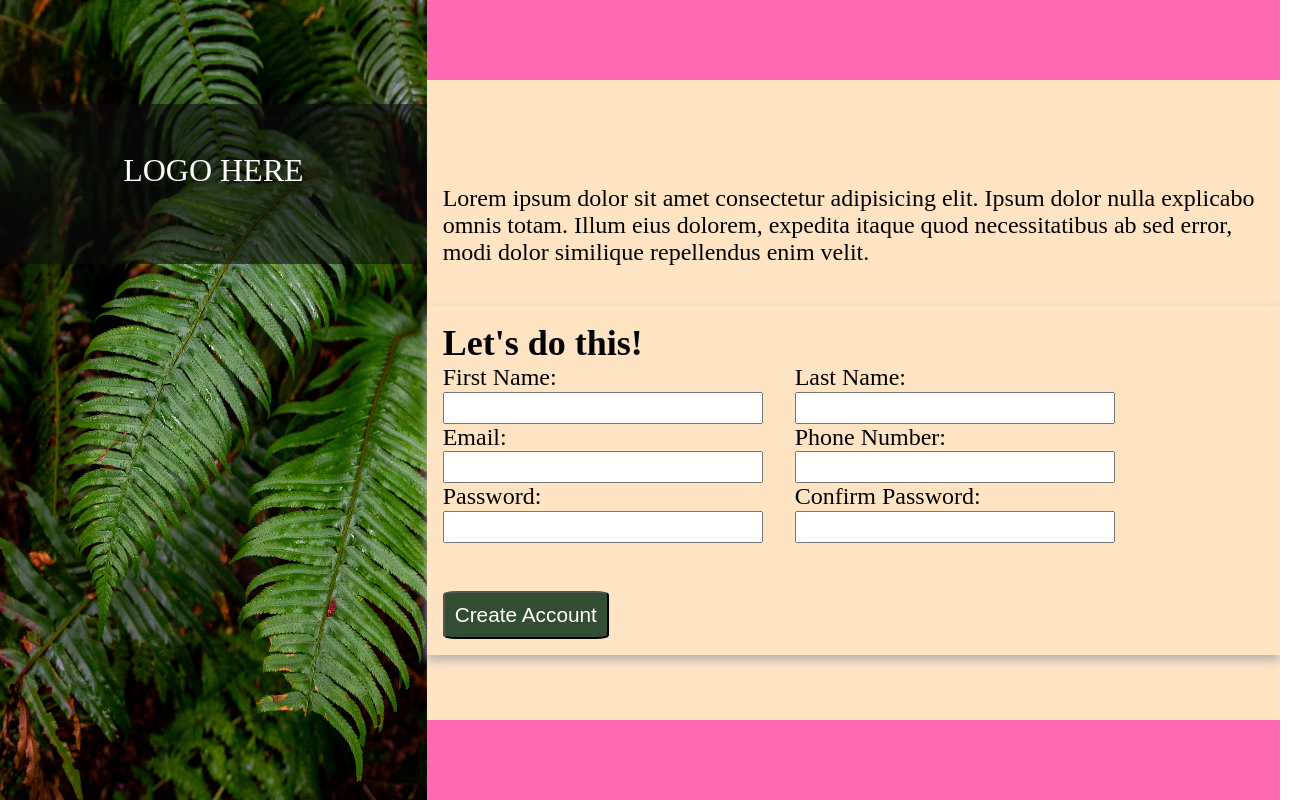
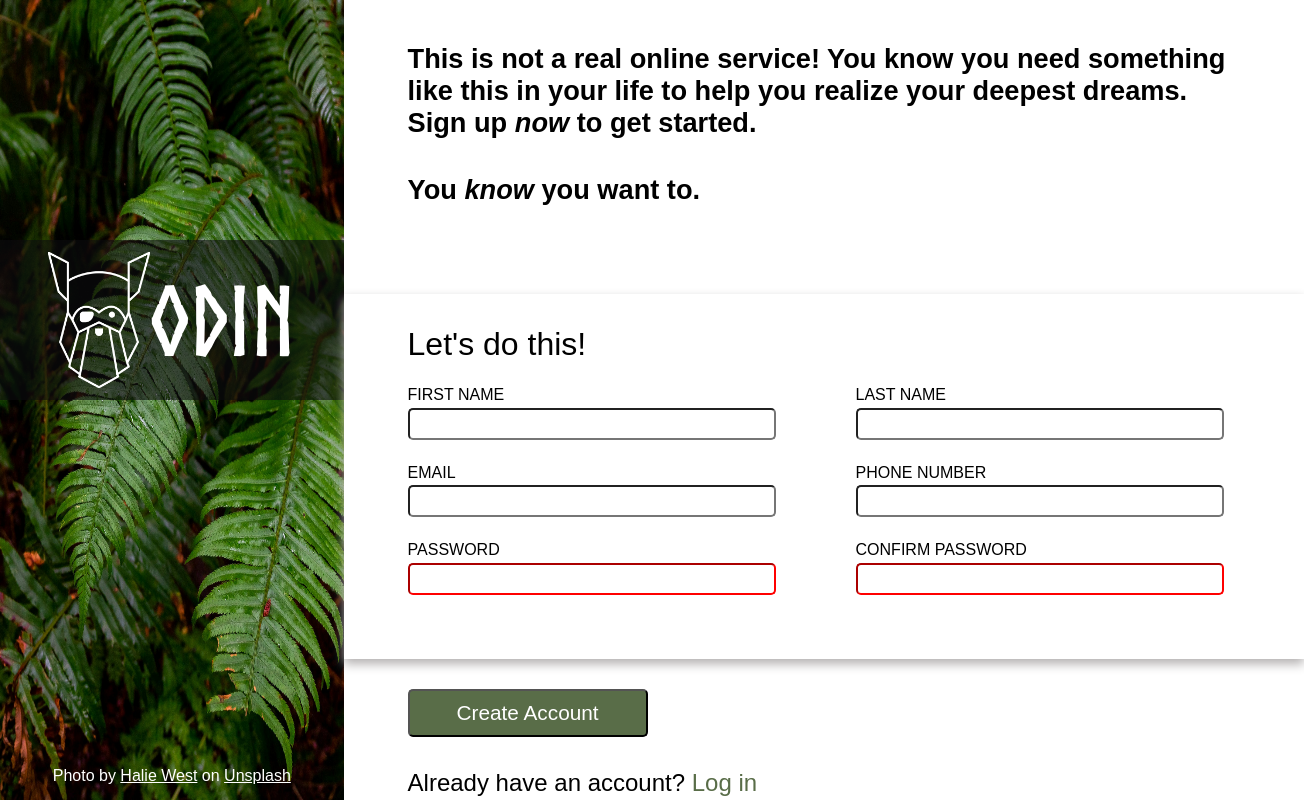
Before and after one commit to gonzalezgabriel3/sign-up-form, a plain HTML site: page index.html in a window 1280 px wide. Shown: the whole page, 1304 px wide, since content can reach past the window. Drawn offline with Linux system fonts and the light colour scheme.

Commit message:
Add finished html and css code

```diff
--- a/index.html
+++ b/index.html
@@ -3,64 +3,71 @@
 <head>
     <meta charset="UTF-8">
     <meta name="viewport" content="width=device-width, initial-scale=1.0">
-    <title>Document</title>
+    <title>Sign Up</title>
     <link rel="stylesheet" href="style.css">
+
 </head>
 <body>
     <div class="container">
         <div class="logo">
-            <div class="logo-here">LOGO HERE</div>
+            <div class="logo-here">
+                <img src="img/image.png">
+                <p>ODIN</p>
+            </div>
+            <p class="img-credit">Photo by <a href="https://unsplash.com/@haliewestphoto?utm_content=creditCopyText&utm_medium=referral&utm_source=unsplash">Halie West</a> on <a href="https://unsplash.com/photos/green-leaf-plant-in-close-up-photography-25xggax4bSA?utm_content=creditCopyText&utm_medium=referral&utm_source=unsplash">Unsplash</a>
+      </p>
         </div>
         <div class="content">
             <div class="form-container">
-                <p class="form-text">Lorem ipsum dolor sit amet consectetur adipisicing elit. Ipsum dolor nulla explicabo omnis totam. Illum eius dolorem, expedita itaque quod necessitatibus ab sed error, modi dolor similique repellendus enim velit.</p>
+                <div class="form-text">
+                    <p>This is not a real online service! You know you need something like this in your life to help you realize your deepest dreams. Sign up <span class="italic">now</span> to get started.</p>
+                    <p>You <span class="italic">know</span> you want to.</p>
+                </div>
 
                 <form id="form" action="" method="get">
-                    <h2>Let's do this!</h2>
+                    <p>Let's do this!</p>
                     <div class="form-wrapper">
 
                         <div class="form-column">
                             <div class="form-item">
-                                <p><label for="firstName">First Name:</label></p>
+                                <p><label for="firstName">FIRST NAME</label></p>
                                 <input type="text" name="firstName" id="firstName">
                             </div>
 
                             <div class="form-item">
-                                <p><label for="email">Email:</label></p>
+                                <p><label for="email">EMAIL</label></p>
                                 <input type="email" name="email" id="email">
                             </div>
 
                             <div class="form-item">
-                                <p><label for="password">Password:</label></p>
-                                <input type="password" name="password" id="password">
+                                <p><label for="password">PASSWORD</label></p>
+                                <input required type="password" name="password" id="password">
                             </div>
 
                         </div>
 
                         <div class="form-column">
                             <div class="form-item">
-                                <p><label for="lastName">Last Name:</label></p>
+                                <p><label for="lastName">LAST NAME</label></p>
                                 <input type="text" name="lastName" id="lastName">
                             </div>
 
                             <div class="form-item">
-                                <p><label for="phone">Phone Number:</label></p>
-                                <input type="tel" name="phone" id="phone">
+                                <p><label for="phone">PHONE NUMBER</label></p>
+                                <input type="number" name="phone" id="phone">
                             </div>
 
                             <div class="form-item">
-                                <p><label for="confirmPassword">Confirm Password:</label></p>
-                                <input type="password" name="confirmPassword" id="confirmPassword">
+                                <p><label for="confirmPassword">CONFIRM PASSWORD</label></p>
+                                <input required type="password" name="confirmPassword" id="confirmPassword">
                             </div>
                         </div>
                     </div>
 
-
-
-
-                    <button type="submit" form="form">Create Account</button>
                 </form>
 
+                <button type="submit" form="form">Create Account</button>
+                <p>Already have an account? <a href="#">Log in</a></p>
             </div>
         </div>
     </div>
--- a/style.css
+++ b/style.css
@@ -1,8 +1,20 @@
+@font-face {
+    font-family: 'Norse';
+    src: url('fonts/Norse-Bold.woff2') format('woff2'),
+        url('fonts/Norse-Bold.woff') format('woff');
+    font-weight: bold;
+    font-style: normal;
+    font-display: swap;
+
+}
+
+
 * {
+
     box-sizing: border-box;
     padding: 0;
     margin: 0;
-    /* border: 5px solid black; */
+    font-family: Arial, Helvetica, sans-serif;
 }
 div.container {
     width: 100vw;
@@ -12,7 +24,8 @@ div.container {
 
 .logo {
     flex:1;
-    background-color: blue;
+    flex-direction:column;
+    background-color: #596D48;
     display: flex;
     align-items: center;
     background-image: url("img/halie-west-25xggax4bSA-unsplash.jpg");
@@ -20,9 +33,11 @@ div.container {
     background-size: 100% 100%;
     background-position: center;
     background-repeat: no-repeat;
+
 }
 
 .logo-here {
+    display: flex;
     color: white;
     font-size: 2rem;
     padding: 1.5em;
@@ -30,14 +45,24 @@ div.container {
     height: 10rem;
     width: 100%;
     background-color: rgba(12,13,14, .6);
-    margin-bottom: 27rem;
-    /* background-image: url("img/7.jpg");     */
+    margin-top: 15rem;
     background-size: 100% 100%;
+    justify-content: center;
+    align-items: center;
+
+}
+.logo-here > img {
+    height: 8.5rem;
+
+}
+img + p {
+    font-size: 6rem;
+    font-family: 'Norse';
 
 }
 .content {
-    flex:2;
-    background-color: hotpink;
+    flex:1.5;
+
     display: flex;
     align-items: center;
 }
@@ -47,17 +72,31 @@ div.container {
     justify-content: center;
     height: 40rem;
     width: 100%;
-    background-color:bisque;
     font-size: 1.5em;
-    /* padding: 1rem; */
-
 }
 .form-text {
-    padding: 2.5rem 1rem;
+    padding: 2.5rem 4rem;
+    font-size: 1.7rem;
+    font-weight: bold;
+}
+div.form-text > p + p{
+    padding: 2.2rem 0 3rem 0;
+}
+.italic {
+    font-style: italic;
 }
 form {
     box-shadow: 0 5px 10px rgb(179, 176, 176);
-    padding: 1rem;
+    padding-left: 4rem;
+    padding-top: 2rem;
+}
+form label {
+    font-size: 1rem;
+}
+
+form > p {
+    font-size: 2rem;
+    margin-bottom: 15px;
 }
 .form-wrapper{
     display: flex;
@@ -67,18 +106,53 @@ form {
 .form-column {
     display:flex;
     flex-direction: column;
+    margin-right: 3rem;
 }
 .form-item {
     margin-right: 2rem;
 }
 .form-item > p + input {
-    width: 20rem;
+    width: 23rem;
     height: 2rem;
+    margin-bottom: 1rem;
+    border-radius: 5px;
+    padding: 5px;
 }
 button {
     font-size: 1.3rem;
     padding: 10px;
-    border-radius: 8%;
-    background-color: rgb(51, 77, 51);
+    border-radius: 5px;
+    background-color: #596D48;
+    color: white;
+    width: 15rem;
+    margin: 30px 0 0 4rem;
+}
+
+
+input:invalid {
+    border-color: red;
+}
+input:focus {
+    border:4px solid blue;
+    box-shadow: 0 2px 1px rgb(91, 91, 252);
+
+}
+button + p {
+    margin-left: 4rem;
+    margin-top: 2rem;
+}
+button + p a {
+    text-decoration: none;
+    color: #596D48
+
+}
+.img-credit {
+    align-self:flex-end;
+    color: white;
+    margin-top: auto;
+    margin-bottom: 15px;
+    align-self: center;
+}
+.img-credit a {
     color: white;
 }
```
